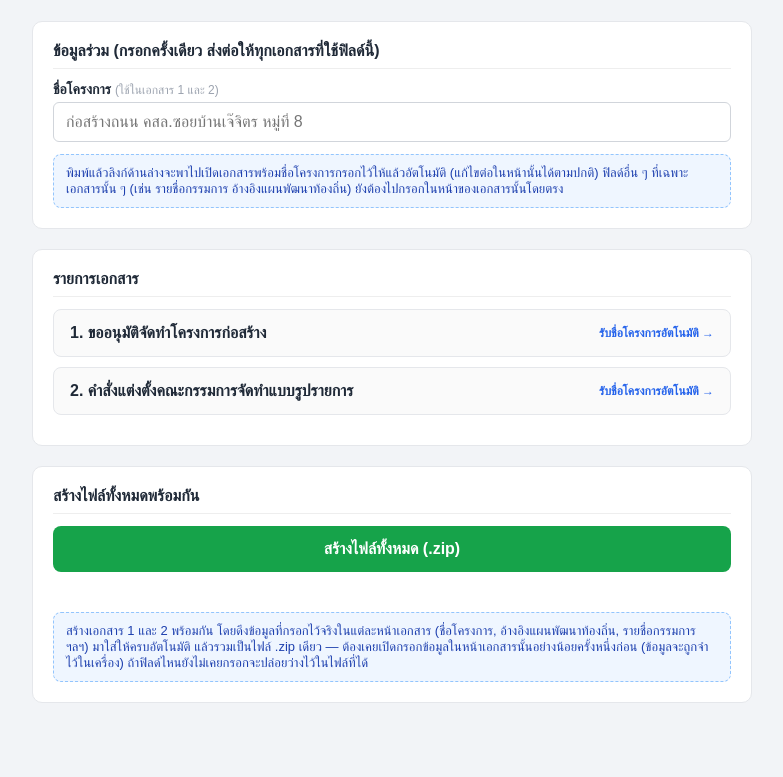
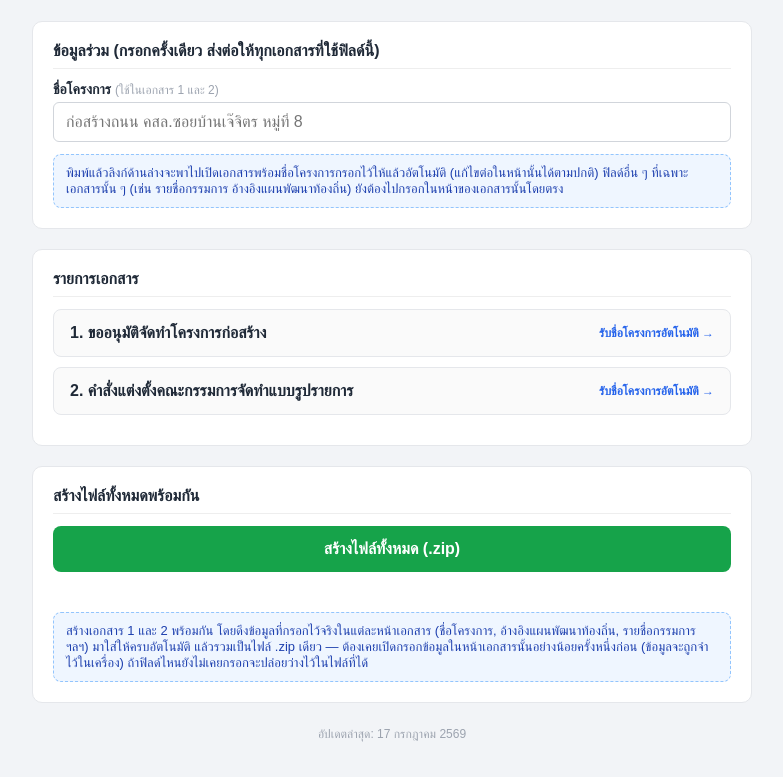
Before and after one commit to dstaokung/ConsDocx, a plain HTML site: page forms/main.html in a window 1280 px wide. Shown: the part 77-854 px from the top of the page, without its empty margins (248-1031 px from the left). Before the commit the page ends 824 px from the top, so only its background shows below. Drawn offline with Linux system fonts and the light colour scheme.

Commit message:
เพิ่มบรรทัดอัปเดตล่าสุดที่หน้า main

```diff
--- a/forms/main.html
+++ b/forms/main.html
@@ -130,6 +130,8 @@
   </div>
 
 </div>
+
+<p style="text-align:center; color:#9ca3af; font-size:12px; margin-top:24px;">อัปเดตล่าสุด: 17 กรกฎาคม 2569</p>
 
 <script src="../shared/jszip.lib.js"></script>
 <script src="./main-template-data.js"></script>
```
Also changed, not shown: 1 other file.
